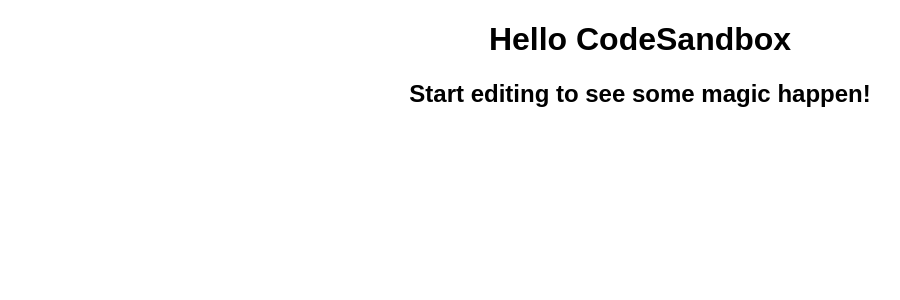
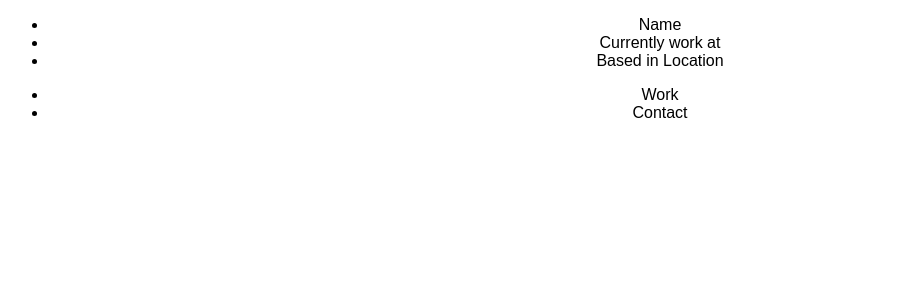
Before and after one commit to codrex/portfolio, a React (Create React App) app: page / in a window 1280 px wide. Shown: the top 300 px of the page, without its empty margins (0-900 px from the left). Built offline with nearby package versions, Linux system fonts and the light colour scheme.

Commit message:
add nav component

```diff
--- a/src/App.tsx
+++ b/src/App.tsx
@@ -1,10 +1,10 @@
 import "./styles.css";
+import { Landing } from "./pages/landing";
 
 export default function App() {
   return (
     <div className="App">
-      <h1>Hello CodeSandbox</h1>
-      <h2>Start editing to see some magic happen!</h2>
+      <Landing />
     </div>
   );
 }
--- /dev/null
+++ b/src/component/nav.tsx
@@ -0,0 +1,19 @@
+import React from "react";
+
+export function Nav() {
+  return (
+    <header className="flex justify-between">
+      <ul className="flex justify-between list-none">
+        <li>Name</li>
+        <li>Currently work at</li>
+        <li>Based in Location</li>
+      </ul>
+      <nav>
+        <ul className="flex justify-between list-none">
+          <li>Work</li>
+          <li>Contact</li>
+        </ul>
+      </nav>
+    </header>
+  );
+}
--- /dev/null
+++ b/src/pages/landing.tsx
@@ -0,0 +1,9 @@
+import { Nav } from "../component/nav";
+
+export function Landing() {
+  return (
+    <div>
+      <Nav />
+    </div>
+  );
+}
```
